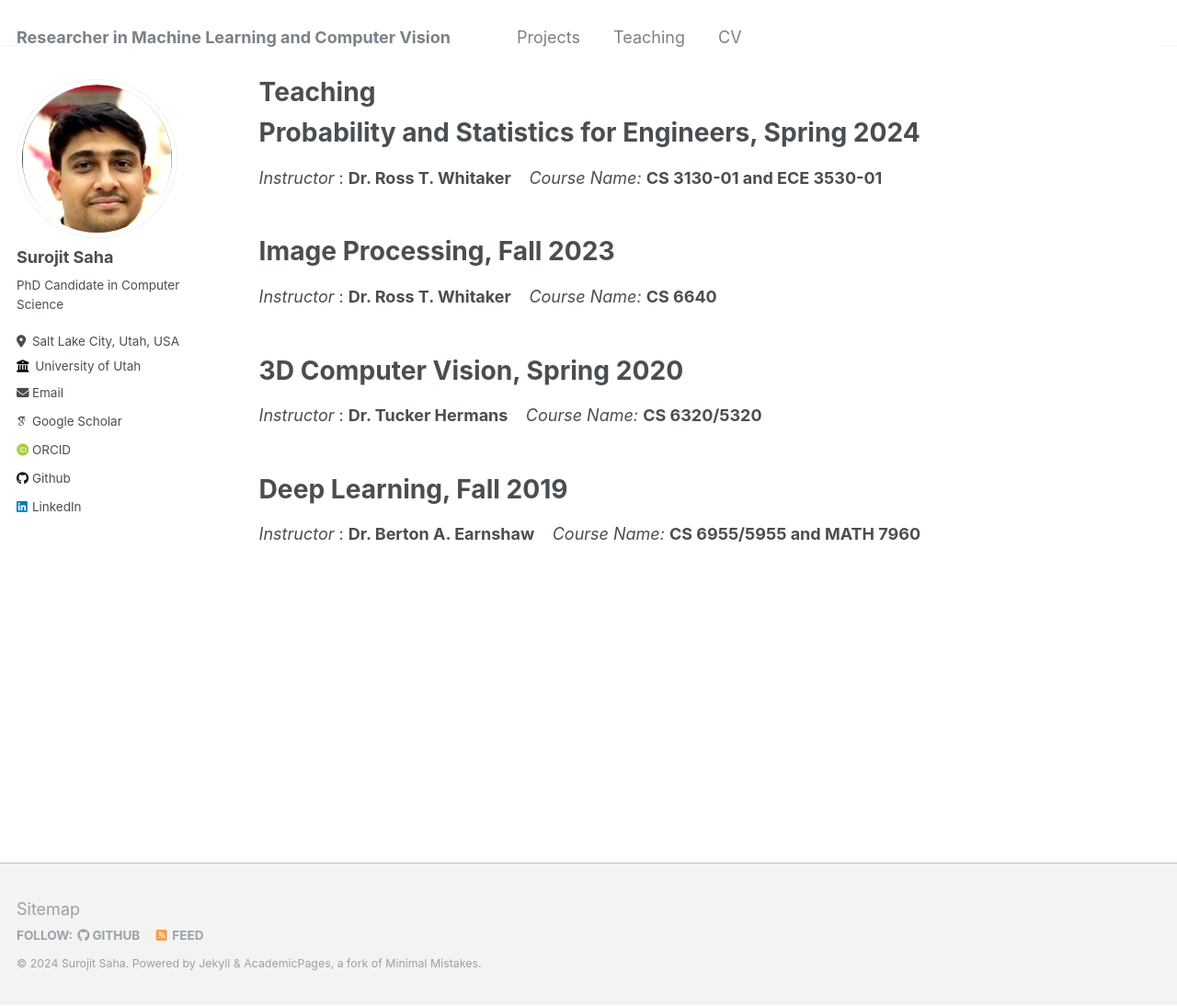
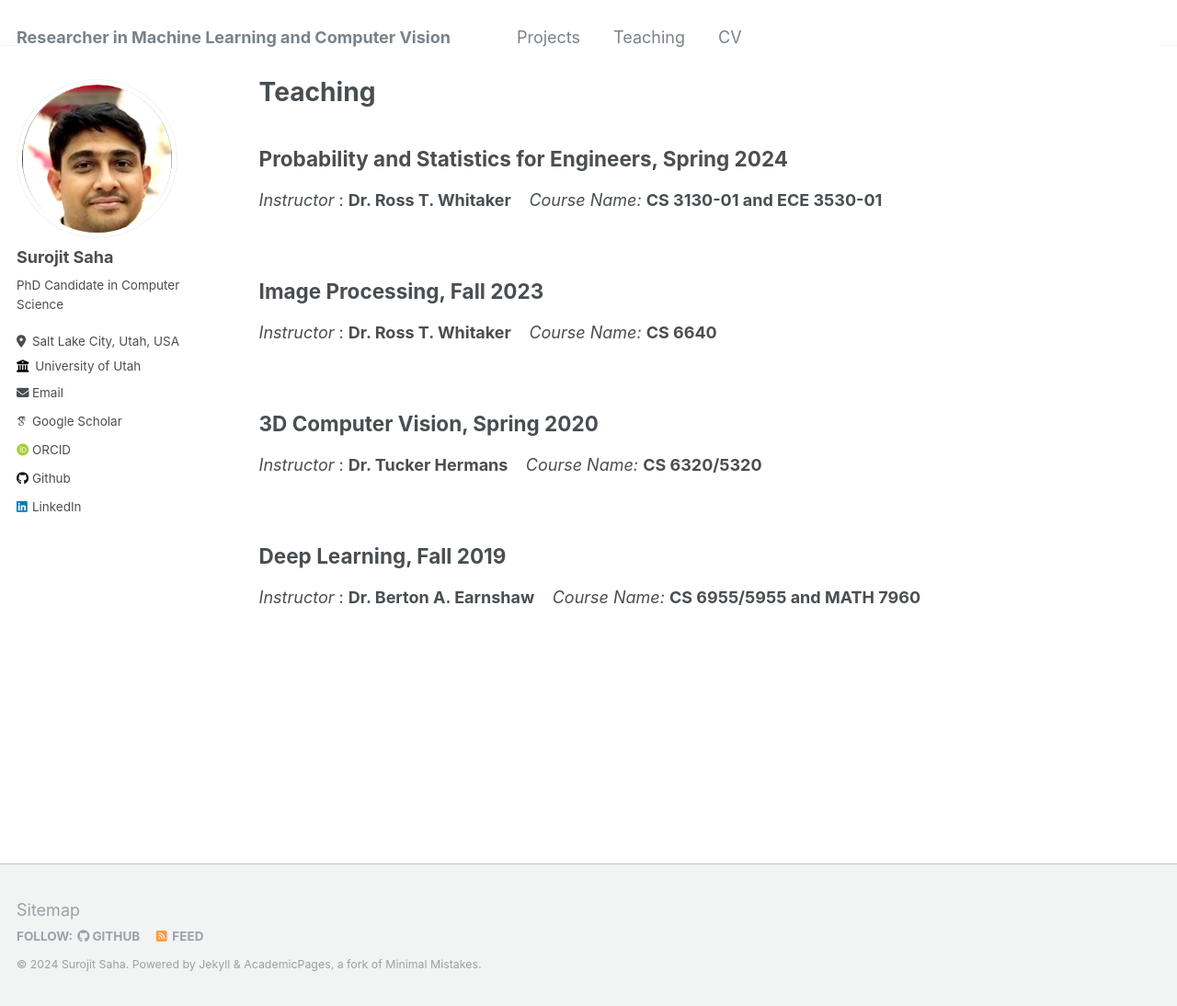
Before and after one commit to Surojit-Utah/Surojit-Utah.github.io, a Jekyll site: the page built from _pages/teaching.md, in a window 1280 px wide and 1094 px high. Shown: the whole window at 92% size. Built offline with Jekyll 4.4.1, drawn with Linux system fonts in a browser that asks for light colours; some web fonts are replaced.

```diff
--- a/_pages/teaching.md
+++ b/_pages/teaching.md
@@ -5,22 +5,22 @@ permalink: /teaching/
 author_profile: true
 ---
 
-# Probability and Statistics for Engineers, Spring 2024
+## Probability and Statistics for Engineers, Spring 2024
 <i>Instructor </i> : <b>Dr. Ross T. Whitaker </b> &nbsp;&nbsp; <i>Course Name: </i> <b>CS 3130-01 and ECE 3530-01<b>
 <br />
 <br />
 
-# Image Processing, Fall 2023
+## Image Processing, Fall 2023
 <i>Instructor </i> : <b>Dr. Ross T. Whitaker </b> &nbsp;&nbsp; <i>Course Name: </i><b>CS 6640<b>
 <br />
 <br />
 
-# 3D Computer Vision, Spring 2020
+## 3D Computer Vision, Spring 2020
 <i>Instructor </i> : <b>Dr. Tucker Hermans </b> &nbsp;&nbsp; <i>Course Name: </i><b>CS 6320/5320<b>
 <br />
 <br />
 
-# Deep Learning, Fall 2019
+## Deep Learning, Fall 2019
 <i>Instructor </i> : <b>Dr. Berton A. Earnshaw </b>  &nbsp;&nbsp; <i>Course Name: </i> <b>CS 6955/5955 and MATH 7960<b>
 
 <!---
```
